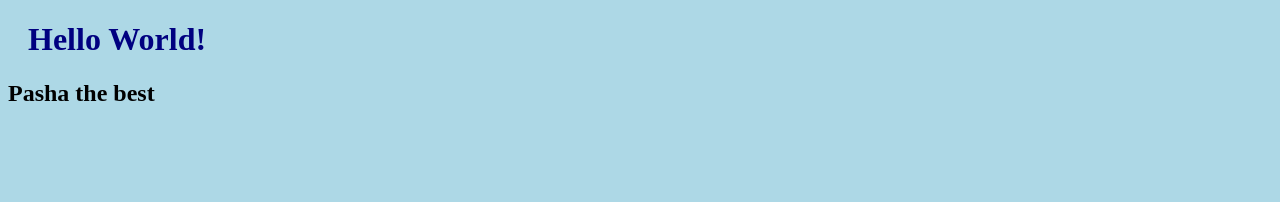
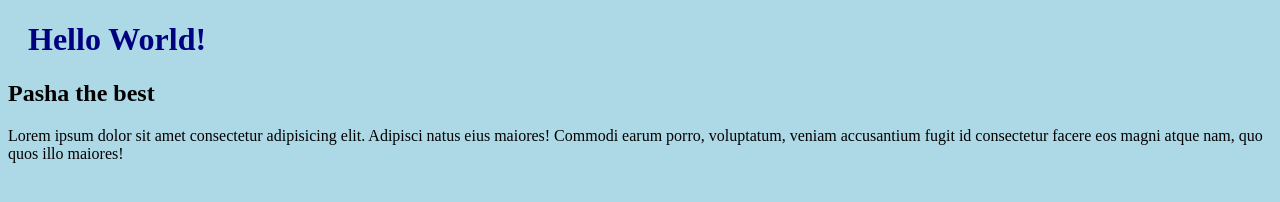
Before and after one commit to PavelYuschuk/FirstProj, a plain HTML site: page index.html in a window 1280 px wide. Drawn offline with Linux system fonts and the light colour scheme.

Commit message:
added new paragaph

```diff
--- a/index.html
+++ b/index.html
@@ -9,5 +9,6 @@
 <body>
     <h1> Hello World!</h1>
     <h2> Pasha the best </h2>
+    <p>Lorem ipsum dolor sit amet consectetur adipisicing elit. Adipisci natus eius maiores! Commodi earum porro, voluptatum, veniam accusantium fugit id consectetur facere eos magni atque nam, quo quos illo maiores!</p>
 </body>
 </html>
```
